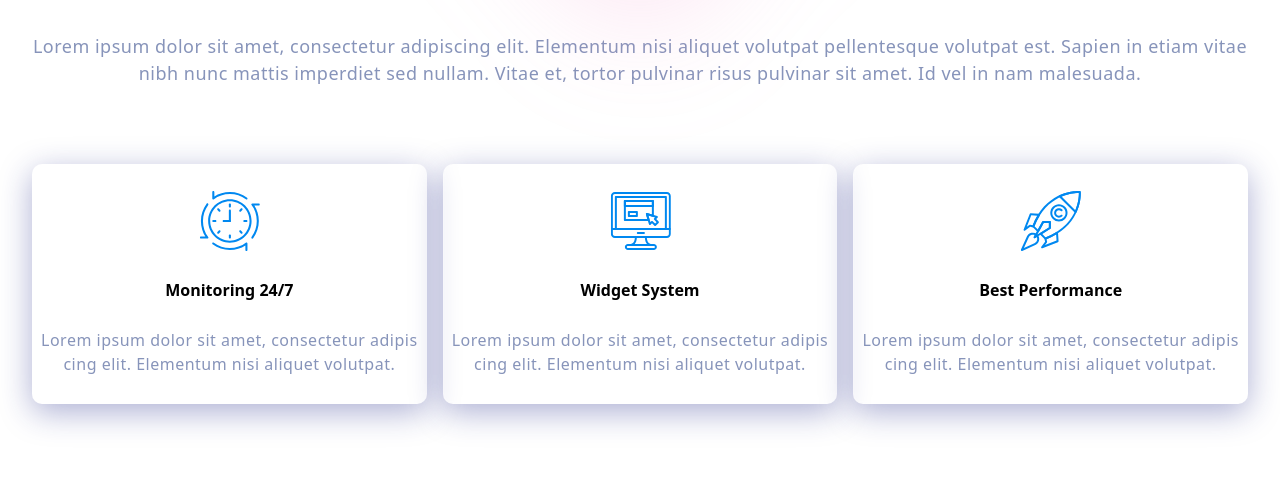
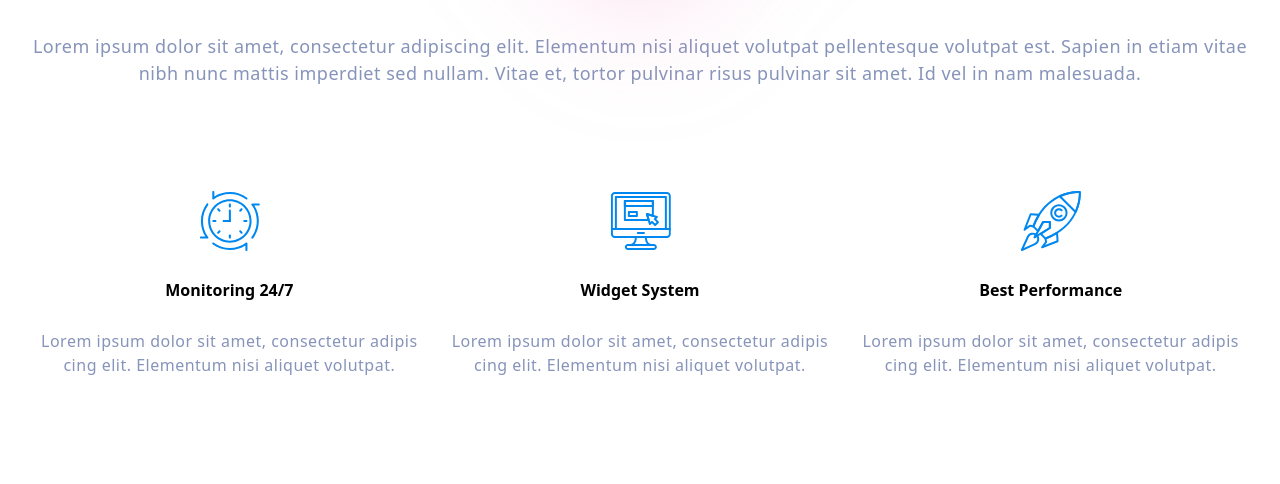
Before and after one commit to SargsyanSevak/ntl, a React (Create React App) app: page / in a window 1280 px wide. Shown: the part 920-1404 px from the top of the page. Built offline with nearby package versions, Linux system fonts and the light colour scheme.

Commit message:
features

```diff
--- a/src/components/Featured.tsx
+++ b/src/components/Featured.tsx
@@ -5,7 +5,6 @@ import performance from '../assets/performance.svg'
 const Features:React.FC = () => {
   return (
     <div className="w-full md:h-[600px] h-auto max-w-[1600px] mx-auto bg-white">
-
       <div className="max-w-[1280px] md:h-[600px] h-auto  mx-auto px-6 md:px-8 flex flex-col justify-evenly">
         <h2 className="w-full text-center text-[40px] font-bold mt-10 md:mt-0">
           Main Features
@@ -19,8 +18,8 @@ const Features:React.FC = () => {
           </p>
         </div>
         <div className="w-full md:h-[300px] h-auto mt-6 md:mt-0">
-          <div className="w-full h-full flex justify-between items-center flex-col md:flex-row gap-4 pt-10 md:pt-0">
-            <div className="w-full md:w-1/3 h-60  flex flex-col justify-evenly items-center text-center glass">
+          <div className="w-full h-full flex justify-center items-center flex-col md:flex-row gap-4 pt-10 md:pt-0">
+            <div className="w-full md:w-1/3 h-60  flex flex-col justify-evenly items-center text-center">
               <div>
                 <img src={watch} alt="" />
               </div>
@@ -34,7 +33,7 @@ const Features:React.FC = () => {
                 </p>
               </div>
             </div>
-            <div className="w-full md:w-1/3 h-60  flex flex-col justify-evenly items-center text-center glass">
+            <div className="w-full md:w-1/3 h-60  flex flex-col justify-evenly items-center text-center">
               <div>
                 <img src={pc} alt="" />
               </div>
@@ -48,7 +47,7 @@ const Features:React.FC = () => {
                 </p>
               </div>
             </div>
-            <div className="w-full md:w-1/3 h-60 flex flex-col justify-evenly items-center text-center glass">
+            <div className="w-full md:w-1/3 h-60 flex flex-col justify-evenly items-center text-center">
               <div>
                 <img src={performance} alt="" />
               </div>
```
